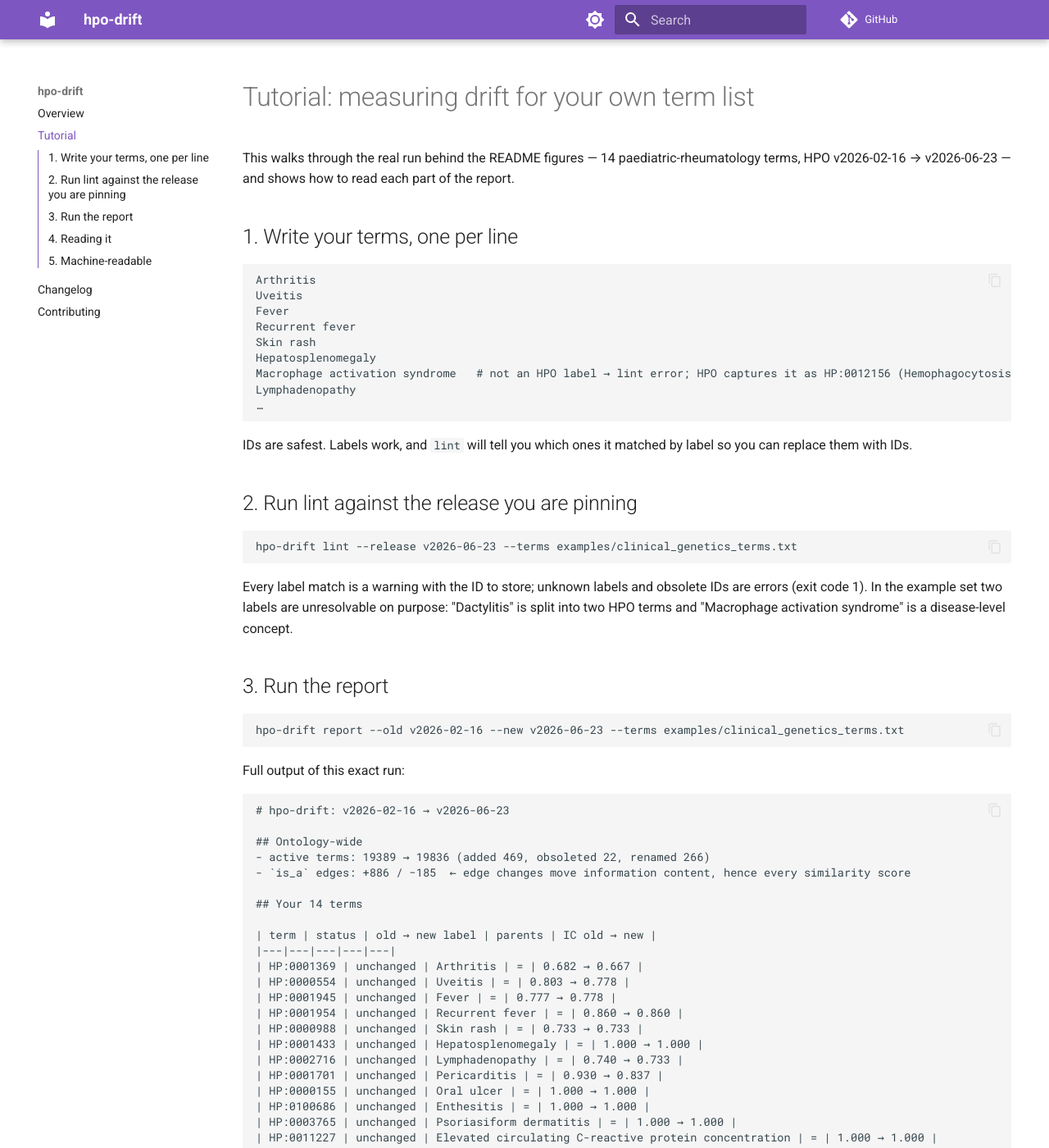
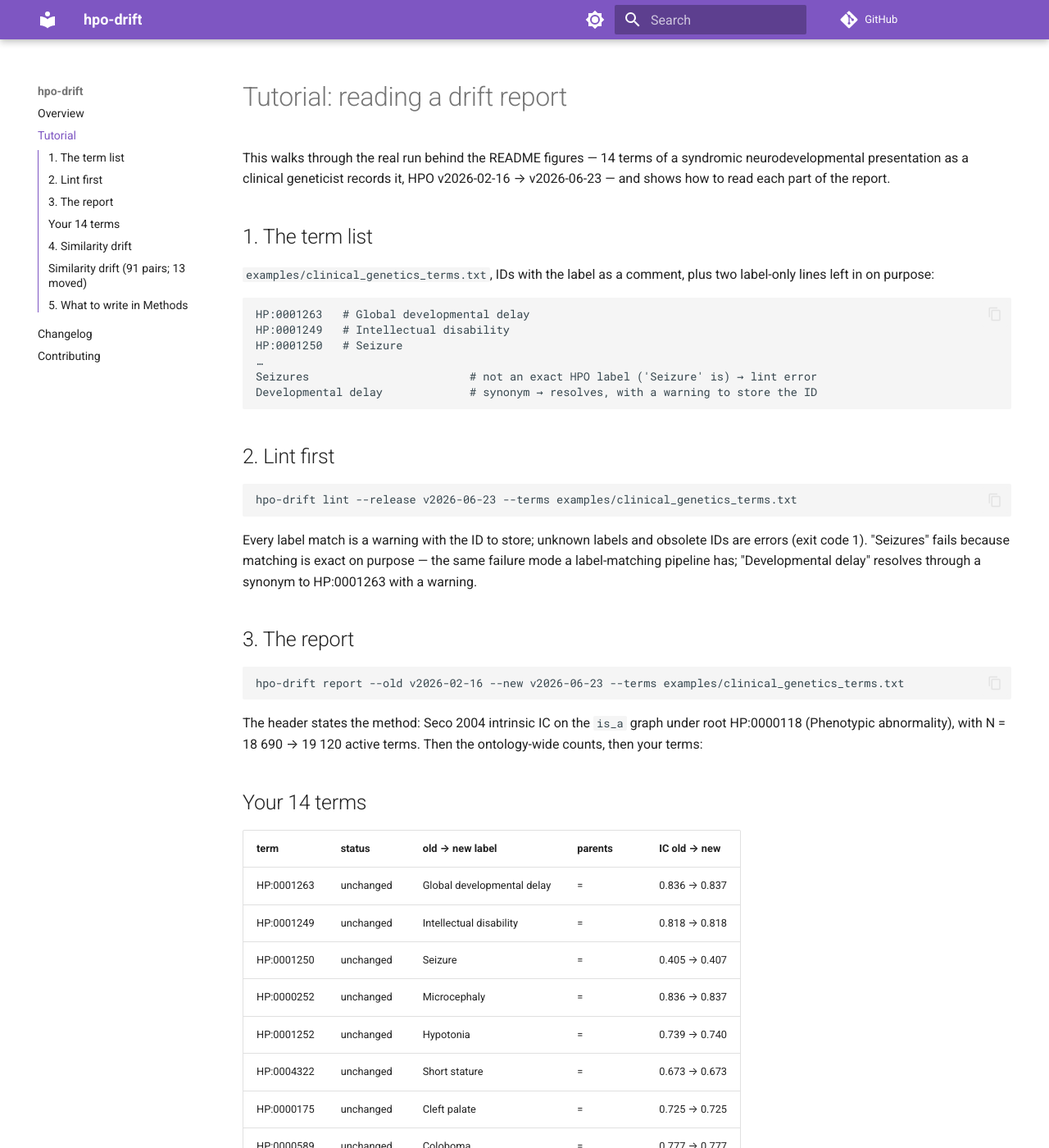
Before and after one commit to MargoSolo/hpo-drift, an MkDocs documentation site: the page built from docs/tutorial.md, in a window 1280 px wide and 1400 px high. Shown: the whole window at 82% size. Built offline with MkDocs 1.6.1 and Material for MkDocs 9.7.7, drawn with Linux system fonts in a browser that asks for light colours; comment, search, counter and statistics services are not loaded; some of the changed text lies outside the part shown.

Commit message:
tutorial: rewritten for the clinical-genetics example

````diff
--- a/docs/tutorial.md
+++ b/docs/tutorial.md
@@ -1,98 +1,74 @@
-# Tutorial: measuring drift for your own term list
+# Tutorial: reading a drift report
 
-This walks through the real run behind the README figures — 14 paediatric-rheumatology terms, HPO v2026-02-16 → v2026-06-23 — and shows how to read each part of the report.
+This walks through the real run behind the README figures — 14 terms of a syndromic neurodevelopmental presentation as a clinical geneticist records it, HPO v2026-02-16 → v2026-06-23 — and shows how to read each part of the report.
 
-## 1. Write your terms, one per line
+## 1. The term list
+
+`examples/clinical_genetics_terms.txt`, IDs with the label as a comment, plus two label-only lines left in on purpose:
 
 ```
-Arthritis
-Uveitis
-Fever
-Recurrent fever
-Skin rash
-Hepatosplenomegaly
-Macrophage activation syndrome   # not an HPO label → lint error; HPO captures it as HP:0012156 (Hemophagocytosis)
-Lymphadenopathy
+HP:0001263   # Global developmental delay
+HP:0001249   # Intellectual disability
+HP:0001250   # Seizure
 …
+Seizures                        # not an exact HPO label ('Seizure' is) → lint error
+Developmental delay             # synonym → resolves, with a warning to store the ID
 ```
 
-IDs are safest. Labels work, and `lint` will tell you which ones it matched by label so you can replace them with IDs.
+## 2. Lint first
 
-## 2. Run lint against the release you are pinning
-
-```bash
+```
 hpo-drift lint --release v2026-06-23 --terms examples/clinical_genetics_terms.txt
 ```
 
-Every label match is a warning with the ID to store; unknown labels and obsolete IDs are errors (exit code 1). In the example set two labels are unresolvable on purpose: "Dactylitis" is split into two HPO terms and "Macrophage activation syndrome" is a disease-level concept.
+Every label match is a warning with the ID to store; unknown labels and obsolete IDs are errors (exit code 1). "Seizures" fails because matching is exact on purpose — the same failure mode a label-matching pipeline has; "Developmental delay" resolves through a synonym to HP:0001263 with a warning.
 
-## 3. Run the report
+## 3. The report
 
-```bash
+```
 hpo-drift report --old v2026-02-16 --new v2026-06-23 --terms examples/clinical_genetics_terms.txt
 ```
 
-Full output of this exact run:
-
-```
-# hpo-drift: v2026-02-16 → v2026-06-23
-
-## Ontology-wide
-- active terms: 19389 → 19836 (added 469, obsoleted 22, renamed 266)
-- `is_a` edges: +886 / −185  ← edge changes move information content, hence every similarity score
+The header states the method: Seco 2004 intrinsic IC on the `is_a` graph under root HP:0000118 (Phenotypic abnormality), with N = 18 690 → 19 120 active terms. Then the ontology-wide counts, then your terms:
 
 ## Your 14 terms
 
 | term | status | old → new label | parents | IC old → new |
 |---|---|---|---|---|
-| HP:0001369 | unchanged | Arthritis | = | 0.682 → 0.667 |
-| HP:0000554 | unchanged | Uveitis | = | 0.803 → 0.778 |
-| HP:0001945 | unchanged | Fever | = | 0.777 → 0.778 |
-| HP:0001954 | unchanged | Recurrent fever | = | 0.860 → 0.860 |
-| HP:0000988 | unchanged | Skin rash | = | 0.733 → 0.733 |
-| HP:0001433 | unchanged | Hepatosplenomegaly | = | 1.000 → 1.000 |
-| HP:0002716 | unchanged | Lymphadenopathy | = | 0.740 → 0.733 |
-| HP:0001701 | unchanged | Pericarditis | = | 0.930 → 0.837 |
-| HP:0000155 | unchanged | Oral ulcer | = | 1.000 → 1.000 |
-| HP:0100686 | unchanged | Enthesitis | = | 1.000 → 1.000 |
-| HP:0003765 | unchanged | Psoriasiform dermatitis | = | 1.000 → 1.000 |
-| HP:0011227 | unchanged | Elevated circulating C-reactive protein concentration | = | 1.000 → 1.000 |
-| HP:0045073 | unchanged | Serositis | = | 0.837 → 0.790 |
-| HP:0003326 | unchanged | Myalgia | = | 0.889 → 0.889 |
+| HP:0001263 | unchanged | Global developmental delay | = | 0.836 → 0.837 |
+| HP:0001249 | unchanged | Intellectual disability | = | 0.818 → 0.818 |
+| HP:0001250 | unchanged | Seizure | = | 0.405 → 0.407 |
+| HP:0000252 | unchanged | Microcephaly | = | 0.836 → 0.837 |
+| HP:0001252 | unchanged | Hypotonia | = | 0.739 → 0.740 |
+| HP:0004322 | unchanged | Short stature | = | 0.673 → 0.673 |
+| HP:0000175 | unchanged | Cleft palate | = | 0.725 → 0.725 |
+| HP:0000589 | unchanged | Coloboma | = | 0.777 → 0.777 |
+| HP:0000365 | unchanged | Hearing impairment | = | 0.630 → 0.631 |
+| HP:0000028 | unchanged | Cryptorchidism | = | 0.888 → 0.889 |
+| HP:0000508 | unchanged | Ptosis | = | 0.789 → 0.789 |
+| HP:0000316 | unchanged | Hypertelorism | = | 1.000 → 1.000 |
+| HP:0001631 | unchanged | Atrial septal defect | = | 0.818 → 0.818 |
+| HP:0000637 | unchanged | Long palpebral fissure | = | 1.000 → 1.000 |
 
-IC changed for **9/14** of your terms even where nothing about the term itself changed.
+Status is about the term record itself (label, obsoletion, direct `is_a` parents). IC moves anyway, because IC is a function of the whole graph below the term and of N.
 
-## Similarity drift (91 pairs; 91 moved)
+## 4. Similarity drift
+
+## Similarity drift (91 pairs; 13 moved)
 
 | pair | Lin old → new | Δ | Resnik old → new | MICA old → new |
 |---|---|---|---|---|
-| HP:0000988 ↔ HP:0003765 | 0.664 → 0.619 | -0.045 | 0.576 → 0.537 | HP:0011123 → HP:0011123 |
-| HP:0000554 ↔ HP:0000988 | 0.598 → 0.566 | -0.032 | 0.459 → 0.428 | HP:0012649 → HP:0012649 |
-| HP:0000988 ↔ HP:0002716 | 0.364 → 0.332 | -0.032 | 0.268 → 0.244 | HP:0002715 → HP:0002715 |
-| HP:0000988 ↔ HP:0001433 | 0.310 → 0.281 | -0.028 | 0.268 → 0.244 | HP:0002715 → HP:0002715 |
-| HP:0000554 ↔ HP:0003765 | 0.510 → 0.481 | -0.028 | 0.459 → 0.428 | HP:0012649 → HP:0012649 |
-| HP:0002716 ↔ HP:0003765 | 0.308 → 0.281 | -0.027 | 0.268 → 0.244 | HP:0002715 → HP:0002715 |
-| HP:0000554 ↔ HP:0002716 | 0.348 → 0.323 | -0.025 | 0.268 → 0.244 | HP:0002715 → HP:0002715 |
-| HP:0001433 ↔ HP:0003765 | 0.268 → 0.244 | -0.025 | 0.268 → 0.244 | HP:0002715 → HP:0002715 |
-| HP:0000988 ↔ HP:0045073 | 0.585 → 0.562 | -0.024 | 0.459 → 0.428 | HP:0012649 → HP:0012649 |
-| HP:0000554 ↔ HP:0001433 | 0.298 → 0.274 | -0.023 | 0.268 → 0.244 | HP:0002715 → HP:0002715 |
-| HP:0001701 ↔ HP:0045073 | 0.947 → 0.971 | +0.023 | 0.837 → 0.790 | HP:0045073 → HP:0045073 |
-| HP:0003765 ↔ HP:0045073 | 0.500 → 0.478 | -0.022 | 0.459 → 0.428 | HP:0012649 → HP:0012649 |
+| HP:0001263 ↔ HP:0001249 | 0.736 → 0.731 | -0.004 | 0.609 → 0.605 | HP:0012759 → HP:0012759 |
+| HP:0000252 ↔ HP:0001252 | 0.178 → 0.179 | +0.002 | 0.140 → 0.141 | HP:0033127 → HP:0033127 |
+| HP:0000589 ↔ HP:0000316 | 0.375 → 0.377 | +0.002 | 0.334 → 0.335 | HP:0012372 → HP:0012372 |
+| HP:0001249 ↔ HP:0001250 | 0.411 → 0.413 | +0.002 | 0.251 → 0.253 | HP:0012638 → HP:0012638 |
+| HP:0001263 ↔ HP:0001250 | 0.405 → 0.407 | +0.002 | 0.251 → 0.253 | HP:0012638 → HP:0012638 |
+| HP:0000589 ↔ HP:0000508 | 0.357 → 0.359 | +0.002 | 0.279 → 0.281 | HP:0000478 → HP:0000478 |
+| HP:0000508 ↔ HP:0000316 | 0.312 → 0.314 | +0.001 | 0.279 → 0.281 | HP:0000478 → HP:0000478 |
+| HP:0001249 ↔ HP:0000252 | 0.234 → 0.234 | +0.001 | 0.193 → 0.194 | HP:0000707 → HP:0000707 |
 
-_Lin/Resnik use intrinsic IC (Seco 2004), so this drift is caused purely by ontology structure edits — pin your HPO release in Methods._
-…
-```
+Only pairs whose most-informative common ancestor is below the root carry a non-zero Lin; here 13 of 91 pairs do, and all 13 moved. The remaining 78 pairs share only *Phenotypic abnormality* and stay at 0 in both releases. Shifts are small in this set (largest −0.004) — small, systematic, and invisible unless the release tag is written down.
 
-## 4. Reading it
+## 5. What to write in Methods
 
-- **Ontology-wide counts** tell you how busy the release was.
-- **Per term:** `unchanged` with a moved IC is the key case — the term was not touched, the graph around it was.
-- **Per pair:** the MICA column explains a move; if the MICA changed, the two terms now share a different most-informative ancestor.
-
-## 5. Machine-readable
-
-```bash
-hpo-drift report --old v2026-02-16 --new v2026-06-23 --terms my_terms.txt --json > drift.json
-```
-
-The README figures are generated from that JSON. A threshold on `lin_delta` turns the monthly Action into a failing check.
+"Phenotype similarity was computed with Lin similarity on Seco intrinsic IC over the HPO `is_a` graph (root HP:0000118), release v2026-06-23." One sentence; `hpo-drift` gives you the numbers to justify it.
````
